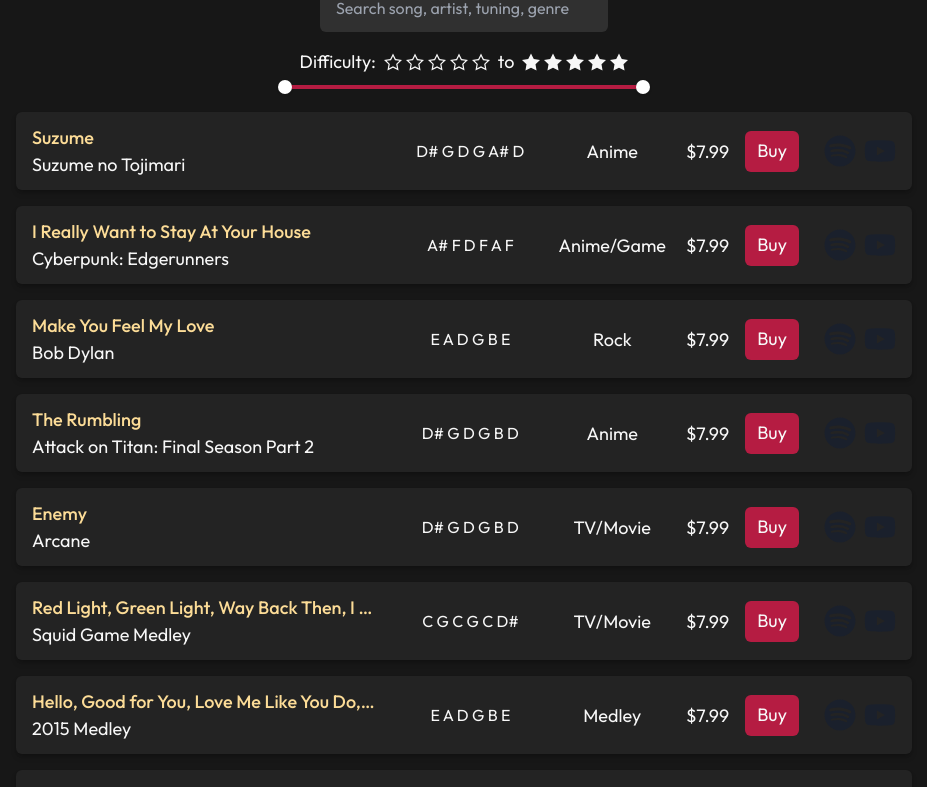
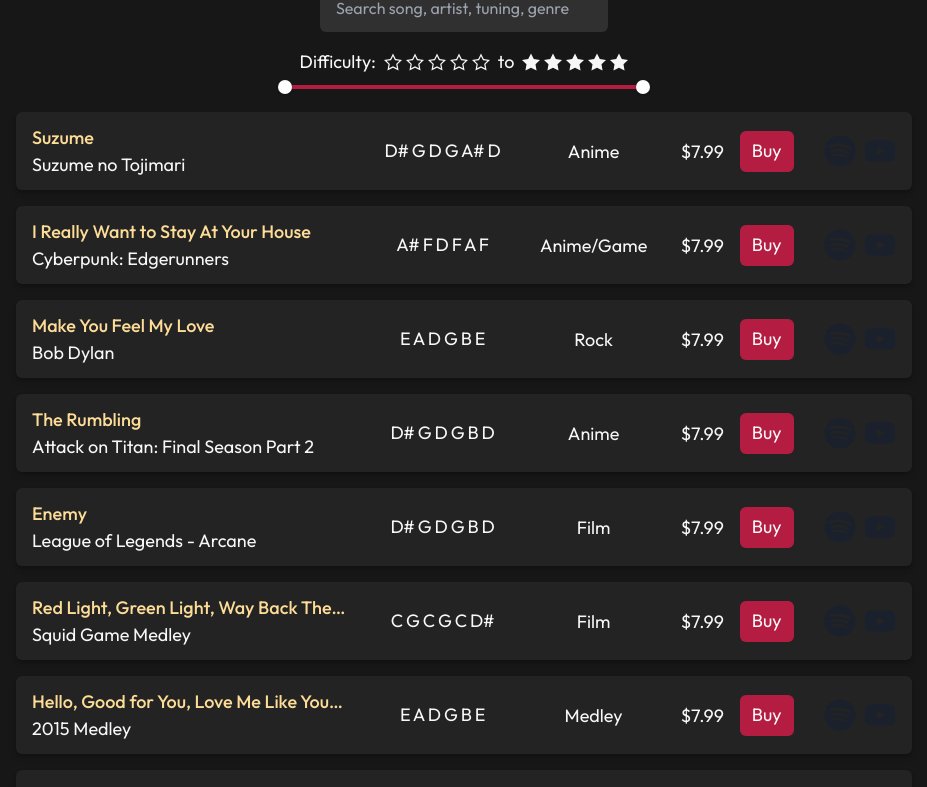
Before and after one commit to robchendev/Guitardex, a Next.js app: page /tabs in a window 1280 px wide. Shown: the part 452-1239 px from the top of the page, without its empty margins (176-1103 px from the left). Built offline with nearby package versions, Linux system fonts and the light colour scheme.

Commit message:
final styling for tabs

```diff
--- a/config/tabs.ts
+++ b/config/tabs.ts
@@ -78,7 +78,7 @@ export const tabs: TabInfo[] = [
   //   source: "La casa de papel (Money Heist)",
   //   artist: "Manu Pilas",
   //   videoLink: "https://youtu.be/umVfZVUFt_k",
-  //   genre: "TV/Movie",
+  //   genre: "Film",
   //   difficulty: 0,
   // },
   {
@@ -117,10 +117,10 @@ export const tabs: TabInfo[] = [
   },
   {
     title: "Enemy",
-    source: "Arcane",
+    source: "League of Legends - Arcane",
     artist: "Imagine Dragons",
     videoLink: "https://youtu.be/_ZG7Q5SgD9s",
-    genre: "TV/Movie",
+    genre: "Film",
     tuning: {
       name: "Open G/D#",
       strings: "D# G D G B D",
@@ -137,7 +137,7 @@ export const tabs: TabInfo[] = [
     source: "Squid Game Medley",
     artist: "Jung Jae-il",
     videoLink: "https://youtu.be/LYcM1QIxmLA",
-    genre: "TV/Movie",
+    genre: "Film",
     tuning: {
       name: "Open Cm",
       strings: "C G C G C D#",
@@ -279,7 +279,7 @@ export const tabs: TabInfo[] = [
     artist: "Ramin Djawadi",
     videoLink: "https://youtu.be/yDHm_yRcRHo",
     spotifyLink: "https://open.spotify.com/track/3QvYQljqqIgxWHgeqQX28I?si=72c5e2fdcc244330",
-    genre: "TV/Movie",
+    genre: "Film",
     tuning: {
       name: "Open Cm",
       strings: "C G C G C D#",
--- a/pages/tabs.tsx
+++ b/pages/tabs.tsx
@@ -122,14 +122,16 @@ const TabItem = ({
           bg: "linear-gradient(60deg, transparent 0%, #303030 100%)",
         }}
       >
-        <Box className="w-full md:w-2/5">
+        <Box className="w-full md:w-2/5 pr-8">
           <p className="truncate font-medium text-gold">{tab.title}</p>
           <p className="truncate">{tab.source || tab.artist}</p>
           {isDifficultyFilter && <Difficulty rating={tab.difficulty} hasNum />}
         </Box>
-        <Box className="hidden md:block w-3/5 pl-8">
+        <Box className="hidden md:block w-3/5">
           <HStack spacing={0}>
-            <Box className="w-3/12 text-center">{tab.tuning && tab.tuning.strings}</Box>
+            <Box className="w-3/12 text-center text-lg tracking-tight">
+              {tab.tuning && tab.tuning.strings}
+            </Box>
             <Text className="w-4/12 text-center">{tab.genre}</Text>
             <Box className="w-3/12 pr-4">{tab.button && <TabButton button={tab.button} />}</Box>
             <Box className="w-2/12">
--- a/tailwind.config.js
+++ b/tailwind.config.js
@@ -1,9 +1,6 @@
 /** @type {import('tailwindcss').Config} */
 module.exports = {
-  content: [
-    "./pages/**/*.{js,ts,jsx,tsx}",
-    "./components/**/*.{js,ts,jsx,tsx}",
-  ],
+  content: ["./pages/**/*.{js,ts,jsx,tsx}", "./components/**/*.{js,ts,jsx,tsx}"],
   theme: {
     extend: {},
     fontFamily: {
--- a/types/tabs.ts
+++ b/types/tabs.ts
@@ -25,7 +25,7 @@ export type Genre =
   | "Pop"
   | "R&B"
   | "Rock"
-  | "TV/Movie";
+  | "Film";
 
 export type TabInfo = {
   title: string;
```
